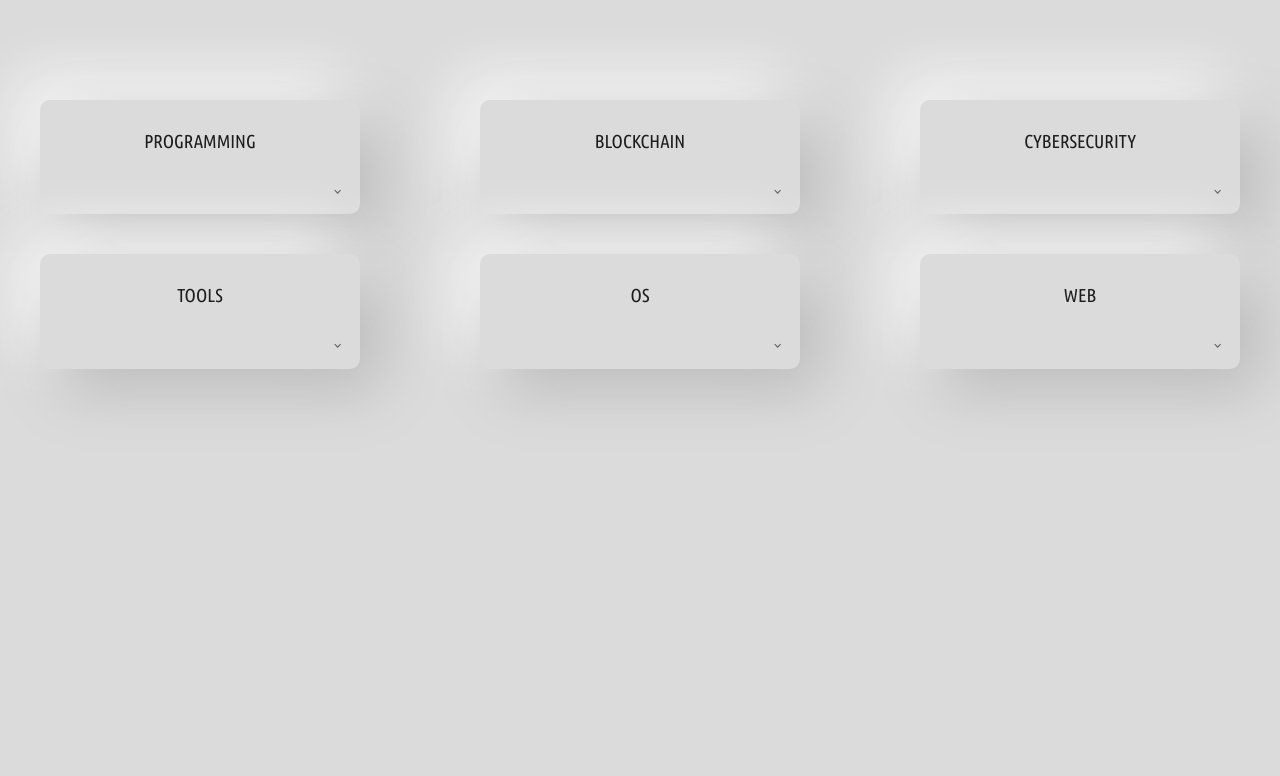
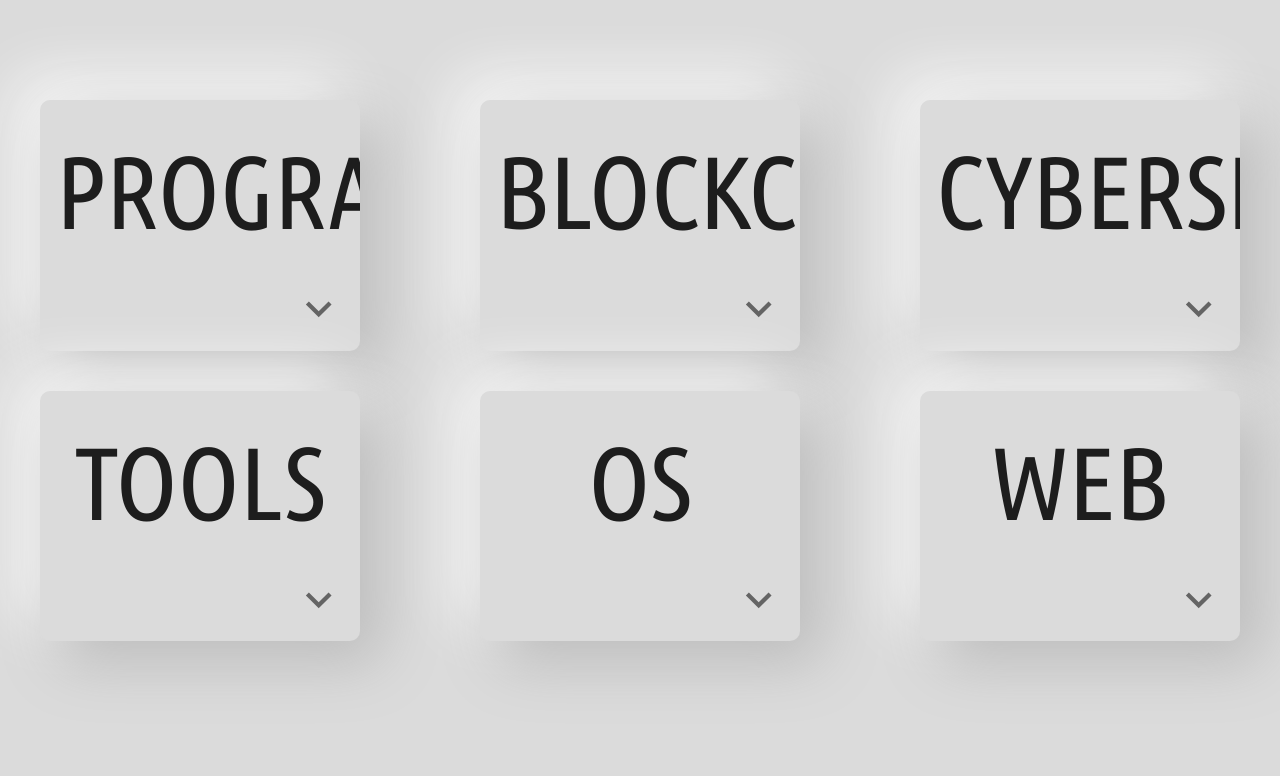
Before and after one commit to cryxnet/cryxnet.com, a Next.js app: page / in a window 1280 px wide. Shown: the part 8128-8904 px from the top of the page. Built offline with nearby package versions, Linux system fonts and the light colour scheme.

Commit message:
typing fixed

```diff
--- a/src/components/footer.tsx
+++ b/src/components/footer.tsx
@@ -91,7 +91,13 @@ export default function Footer() {
   return (
     <FooterWrapper>
       <Container maxWidth="lg">
-        <Grid container spacing={3} justify="center">
+        <Grid
+          container
+          spacing={10}
+          direction="row"
+          alignItems="center"
+          justifyContent="center"
+        >
           <Grid item xs={12} md={4}>
             <FooterCol>
               <FooterTitle>General</FooterTitle>
--- a/src/components/navbar.tsx
+++ b/src/components/navbar.tsx
@@ -25,11 +25,8 @@ const ResponsiveAppBar = () => {
   const [anchorElNav, setAnchorElNav] = React.useState(null);
   const [anchorElUser, setAnchorElUser] = React.useState(null);
 
-  const handleOpenNavMenu = (event) => {
+  const handleOpenNavMenu = (event: any) => {
     setAnchorElNav(event.currentTarget);
-  };
-  const handleOpenUserMenu = (event) => {
-    setAnchorElUser(event.currentTarget);
   };
 
   const handleCloseNavMenu = () => {
--- a/src/components/skillCard.tsx
+++ b/src/components/skillCard.tsx
@@ -1,24 +1,24 @@
-import * as React from "react";
-import { styled } from "@mui/material/styles";
-import Card from "@mui/material/Card";
-import CardContent from "@mui/material/CardContent";
-import CardActions from "@mui/material/CardActions";
-import Collapse from "@mui/material/Collapse";
-import IconButton from "@mui/material/IconButton";
-import ExpandMoreIcon from "@mui/icons-material/ExpandMore";
-import List from "@mui/material/List";
-import ListItem from "@mui/material/ListItem";
-import ListItemText from "@mui/material/ListItemText";
-import Typography from "@mui/material/Typography";
-import { createTheme, ThemeProvider } from "@mui/material/styles";
+import * as React from 'react';
+import { styled } from '@mui/material/styles';
+import Card from '@mui/material/Card';
+import CardContent from '@mui/material/CardContent';
+import CardActions from '@mui/material/CardActions';
+import Collapse from '@mui/material/Collapse';
+import IconButton from '@mui/material/IconButton';
+import ExpandMoreIcon from '@mui/icons-material/ExpandMore';
+import List from '@mui/material/List';
+import ListItem from '@mui/material/ListItem';
+import ListItemText from '@mui/material/ListItemText';
+import Typography from '@mui/material/Typography';
+import { createTheme, ThemeProvider } from '@mui/material/styles';
 
-const ExpandMore = styled((props) => {
+const ExpandMore = styled((props: any) => {
   const { expand, ...other } = props;
   return <IconButton {...other} />;
 })(({ theme, expand }) => ({
-  transform: !expand ? "rotate(0deg)" : "rotate(180deg)",
-  marginLeft: "auto",
-  transition: theme.transitions.create("transform", {
+  transform: !expand ? 'rotate(0deg)' : 'rotate(180deg)',
+  marginLeft: 'auto',
+  transition: theme.transitions.create('transform', {
     duration: theme.transitions.duration.shortest,
   }),
 }));
@@ -26,11 +26,17 @@ const ExpandMore = styled((props) => {
 const theme = createTheme({
   typography: {
     fontFamily: "'Ubuntu Condensed', sans-serif",
-    fontSize: "30vmin",
+    fontSize: parseInt('30vmin'),
   },
 });
 
-export default function SkillCard({ skillName, topics }) {
+interface SkillCardProps {
+  skillName: string;
+  topics: string[];
+  height: number; // Define the expand property here
+}
+
+export default function SkillCard({ skillName, topics }: SkillCardProps) {
   const [expanded, setExpanded] = React.useState(false);
 
   const handleExpandClick = () => {
@@ -41,19 +47,18 @@ export default function SkillCard({ skillName, topics }) {
     <ThemeProvider theme={theme}>
       <Card
         sx={{
-          backgroundColor: "rgb(219, 219, 219)",
-          boxShadow: 5,
-          width: "20rem",
-          borderRadius: "10px",
-          background: " #dbdbdb",
-          boxShadow: "20px 20px 60px #bababa, -20px -20px 60px #fcfcfc",
+          backgroundColor: 'rgb(219, 219, 219)',
+          width: '20rem',
+          borderRadius: '10px',
+          background: ' #dbdbdb',
+          boxShadow: '20px 20px 60px #bababa, -20px -20px 60px #fcfcfc',
         }}
       >
         <CardContent
           style={{
-            textAlign: "center",
-            textTransform: "uppercase",
-            fontWeight: "bolder",
+            textAlign: 'center',
+            textTransform: 'uppercase',
+            fontWeight: 'bolder',
           }}
         >
           <Typography variant="h3" style={{ marginTop: 15 }}>
@@ -73,7 +78,8 @@ export default function SkillCard({ skillName, topics }) {
         <Collapse in={expanded} timeout="auto" unmountOnExit>
           <CardContent>
             <List>
-              {topics.map((topic) => (
+              {topics.map((topic: any) => (
+                // eslint-disable-next-line react/jsx-key
                 <ListItem>
                   <ListItemText>{topic}</ListItemText>
                 </ListItem>
--- a/src/components/skillsboard.tsx
+++ b/src/components/skillsboard.tsx
@@ -16,7 +16,11 @@ const Item = styled(Paper)(({ theme }) => ({
   backgroundColor: 'rgb(219, 219, 219)',
 }));
 
-const skills = {
+interface Skills {
+  [key: string]: string[];
+}
+
+const skills: Skills = {
   programming: ['TypeScript', 'Java', 'Python', 'C/C++'],
   blockchain: [
     'Solidity',
@@ -67,7 +71,8 @@ export default function SkillsBoard() {
         alignItems="center"
         justifyContent="center"
       >
-        {Object.keys(skills).map((skill) => (
+        {Object.keys(skills).map((skill: string) => (
+          // eslint-disable-next-line react/jsx-key
           <Grid item sm={12} md={4} display="flex" justifyContent="center">
             <SkillCard
               skillName={skill}
```
Also changed, not shown: src/components/companies.tsx (+0 -7 lines).
